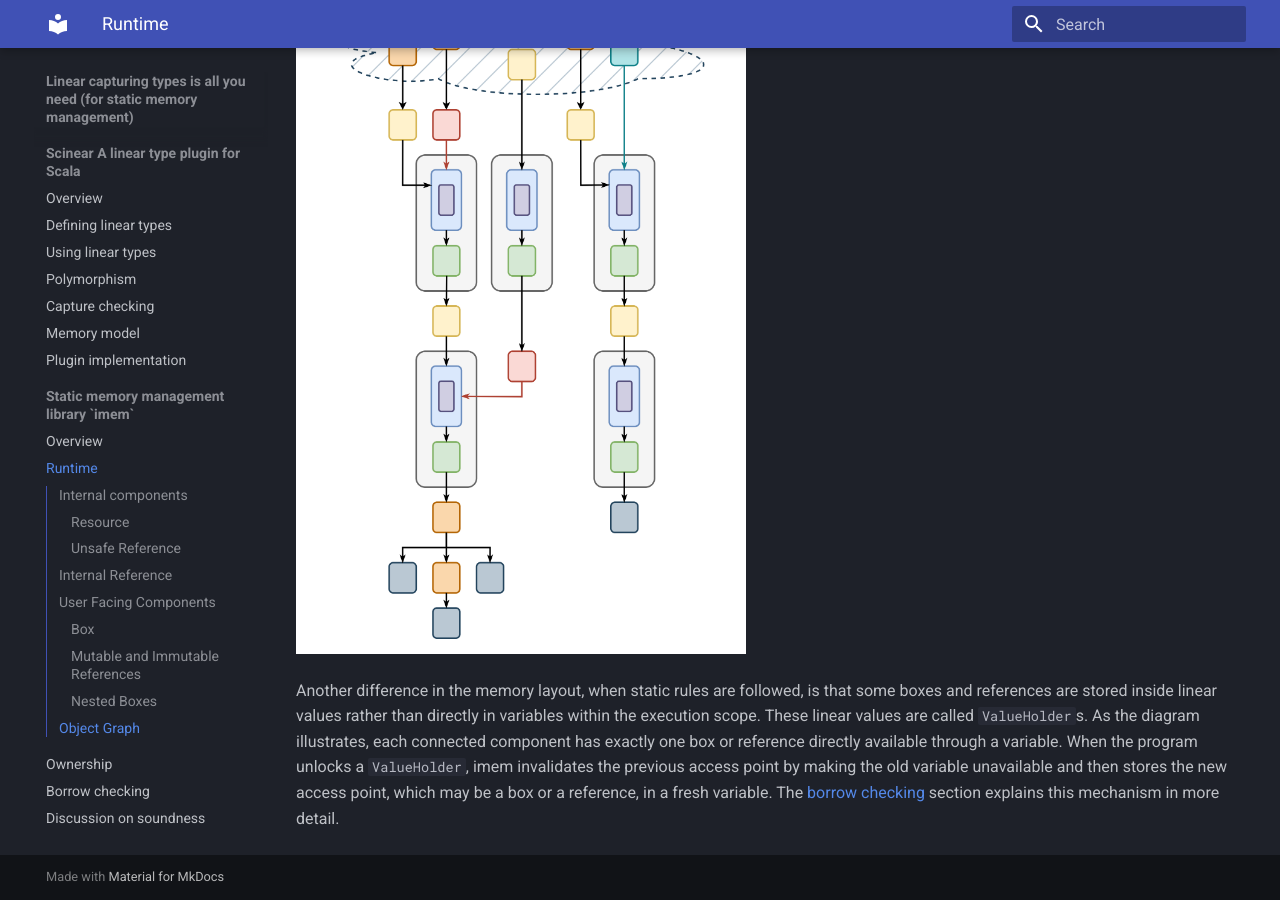
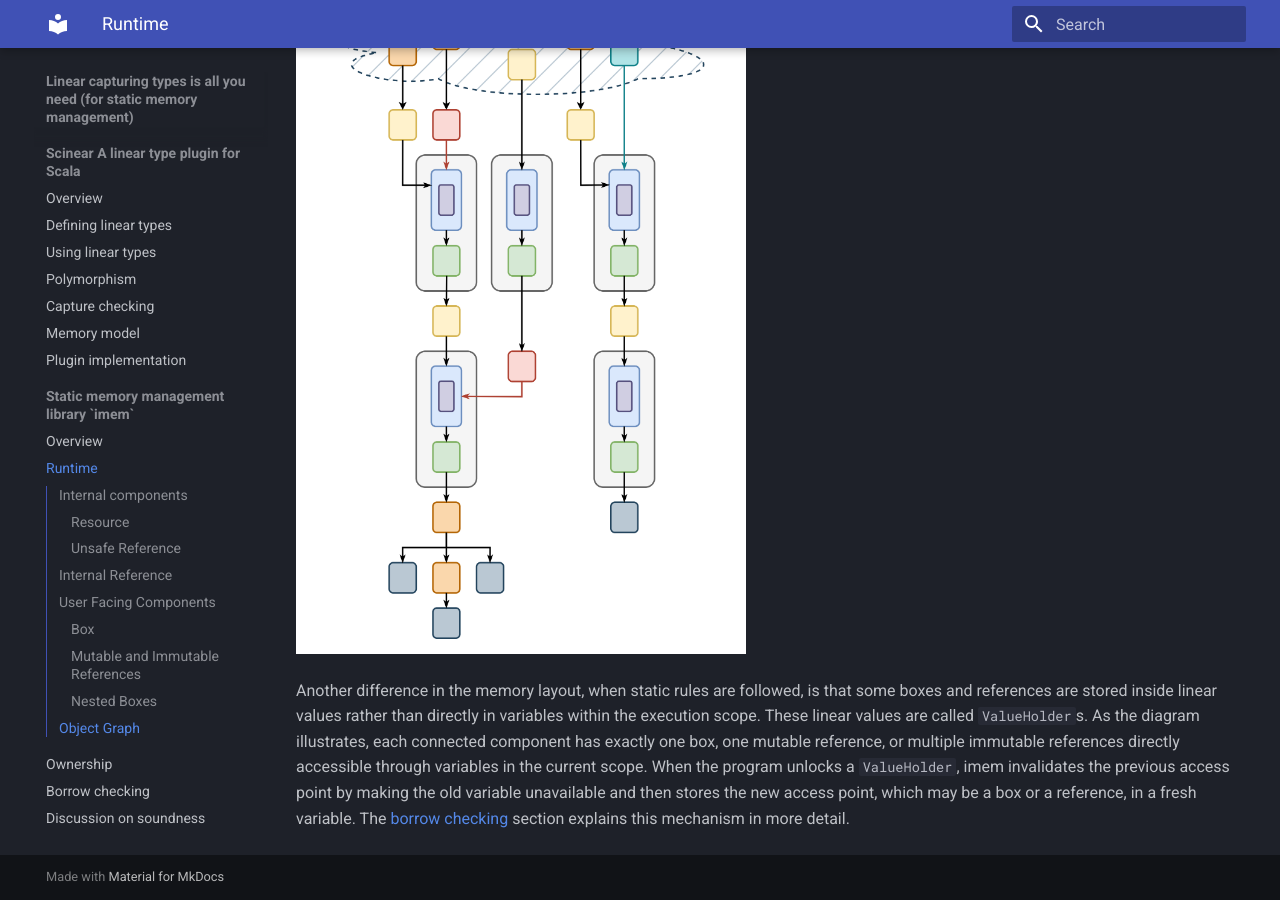
Before and after one commit to amsen20/masters-thesis, an MkDocs documentation site: the page built from docs/imem/runtime.md, in a window 1280 px wide and 900 px high, scrolled down 8582 px. Built offline with MkDocs 1.6.1 and Material for MkDocs 9.7.7, drawn with Linux system fonts in a browser that asks for light colours.

Commit message:
Mention access point may be multiple if they are immutable

```diff
--- a/docs/imem/runtime.md
+++ b/docs/imem/runtime.md
@@ -292,6 +292,6 @@ When the program follows imem static rules, the resulting object graph has the s
 
 Another difference in the memory layout, when static rules are followed, is that some boxes and references are stored inside linear values rather than directly in variables within the execution scope.
 These linear values are called `ValueHolder`s.
-As the diagram illustrates, each connected component has exactly one box or reference directly available through a variable.
+As the diagram illustrates, each connected component has exactly one box, one mutable reference, or multiple immutable references directly accessible through variables in the current scope.
 When the program unlocks a `ValueHolder`, imem invalidates the previous access point by making the old variable unavailable and then stores the new access point, which may be a box or a reference, in a fresh variable.
 The [borrow checking](./borrow-checking.md) section explains this mechanism in more detail.
```
